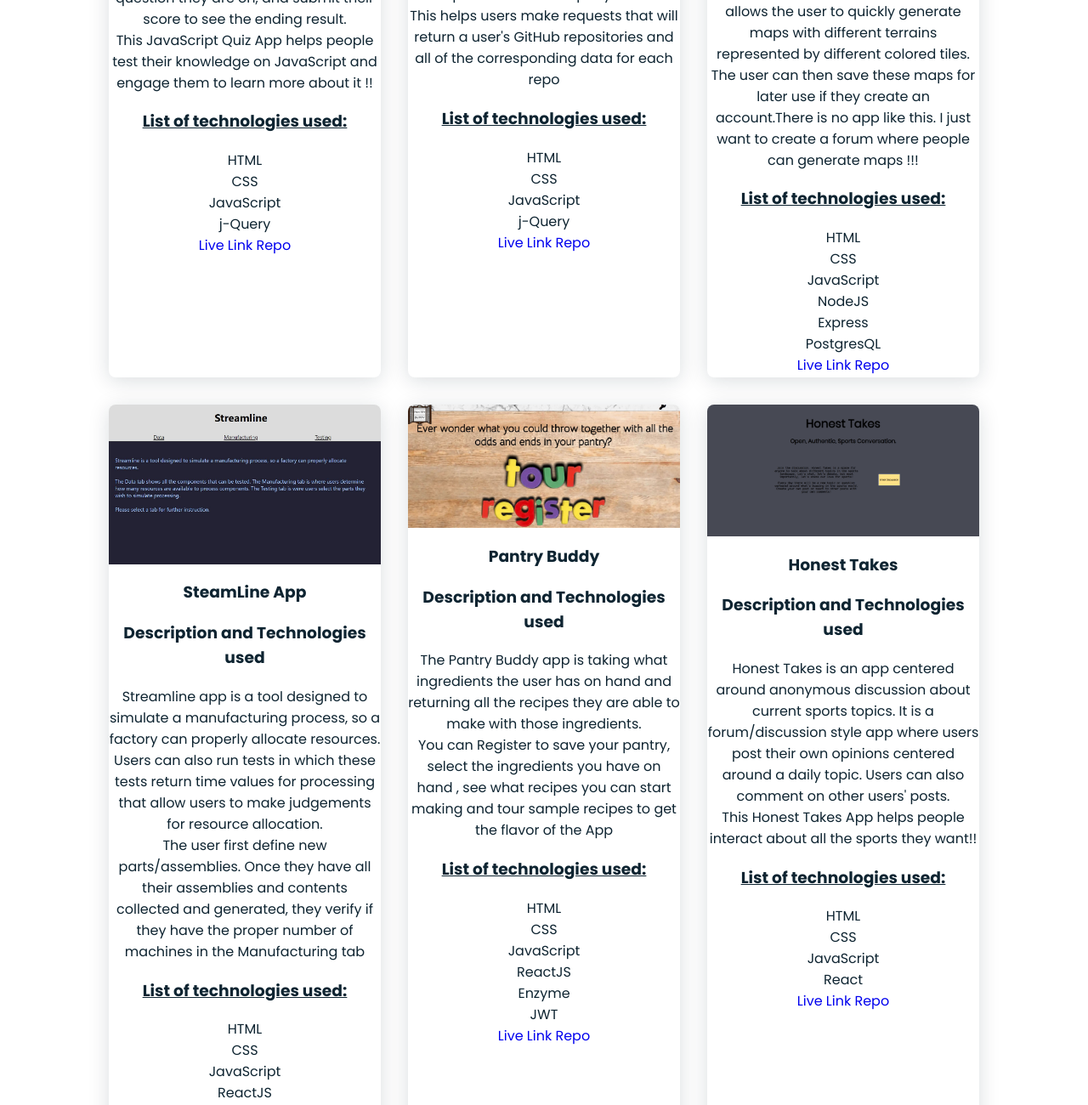
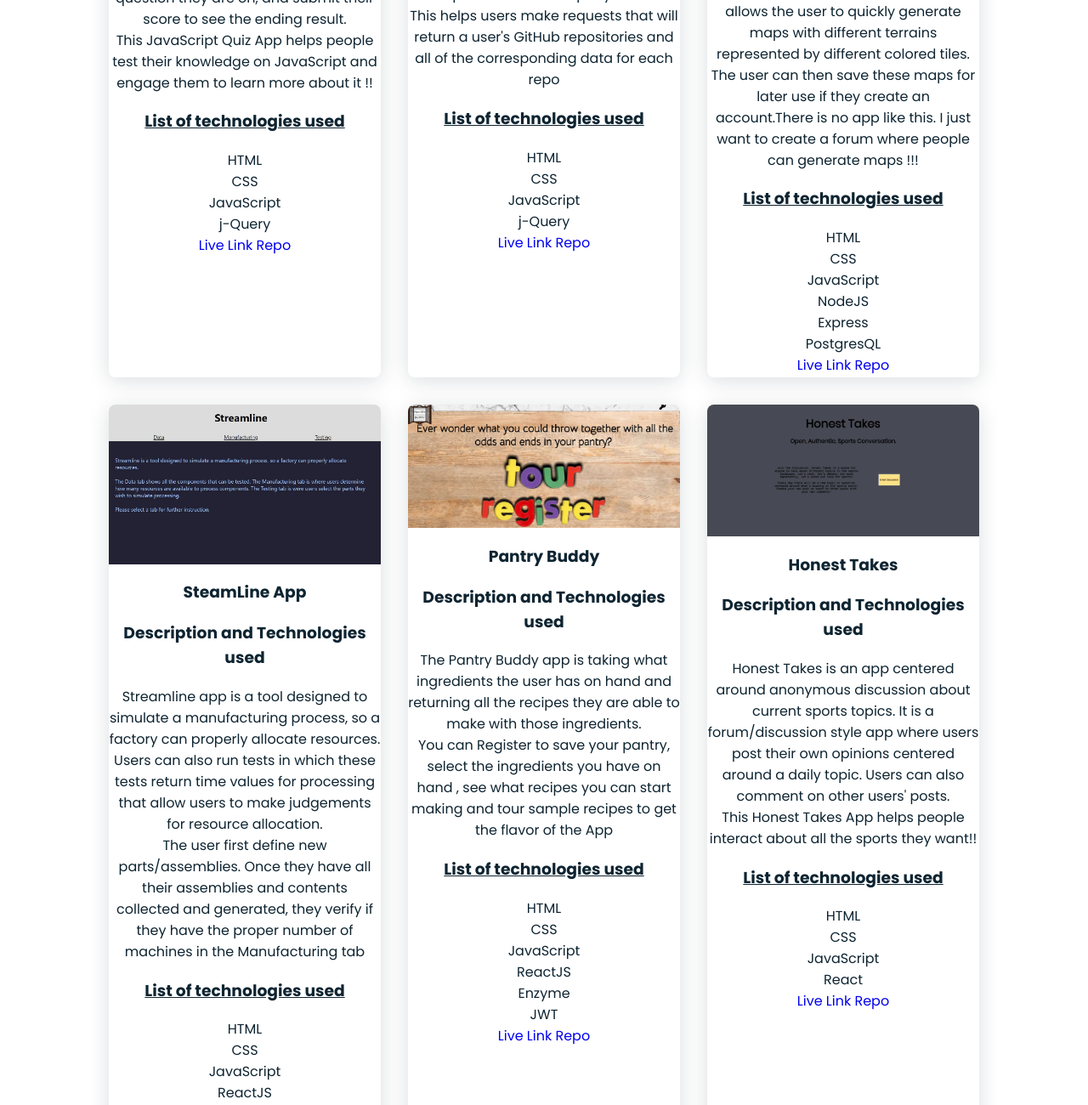
Before and after one commit to ksalcce/ksalcce.github.portfolio, a plain HTML site: page index.html in a window 1280 px wide. Shown: the part 2840-4140 px from the top of the page at 85% size. Drawn offline with nearby package versions, Linux system fonts and the light colour scheme.

Commit message:
Update index.html

```diff
--- a/index.html
+++ b/index.html
@@ -165,7 +165,7 @@
 							   <h3>Description and Technologies used</h3>
 							   <p>Quiz app allows a person to test their knowledge about Javascript. There are 5 questions within the quiz where users can know their score, know what question they are on, and submit their score to see the ending result.</p>
 							   <p>This JavaScript Quiz App helps people test their knowledge on JavaScript and engage them to learn more about it !! </p>
-							   <h3 class="list">List of technologies used:</h3>
+							   <h3 class="list">List of technologies used</h3>
 						 <ul class="technologies">
 							<li>HTML</li>
 							<li>CSS</li>
@@ -181,7 +181,7 @@
 							   <h3>Description and Technologies used</h3>
 							   <p>Search any company below and get not only the company information of their location and their number of repos. But also the weather of the main headquaters of the company as well !!!</p>
 							   <p>This helps users make requests that will return a user's GitHub repositories and all of the corresponding data for each repo</p>
-                               <h3 class="list">List of technologies used:</h3>
+                               <h3 class="list">List of technologies used</h3>
 						 <ul class="technologies">
 							<li>HTML</li>
 							<li>CSS</li>
@@ -197,7 +197,7 @@
 							   <h3>Description and Technologies used</h3>
 							   <p>The MapForge app is a map generator for tabletop role-playing games that allows the user to quickly generate maps with different terrains represented by different colored tiles. </p>
 							   <p>The user can then save these maps for later use if they create an account.There is no app like this. I just want to create a forum where people can generate maps !!!</p>
-							   <h3 class="list">List of technologies used:</h3>
+							   <h3 class="list">List of technologies used</h3>
 						 <ul class="technologies">
 							<li>HTML</li>
 							<li>CSS</li>
@@ -216,7 +216,7 @@
 							   <p>Streamline app is a tool designed to simulate a manufacturing process, so a factory can properly allocate resources.</p>
                                <p>Users can also run tests in which these tests return time values for processing that allow users to make judgements for resource allocation. </p>
                                <p>The user first define new parts/assemblies. Once they have all their assemblies and contents collected and generated, they verify if they have the proper number of machines in the Manufacturing tab </p>
-							   <h3 class="list">List of technologies used:</h3>
+							   <h3 class="list">List of technologies used</h3>
 						 <ul class="technologies">
 							<li>HTML</li>
 							<li>CSS</li>
@@ -234,7 +234,7 @@
 							   <h3>Description and Technologies used</h3>
 							   <p>The Pantry Buddy app is taking what ingredients the user has on hand and returning all the recipes they are able to make with those ingredients.</p>
 							   <p>You can Register to save your pantry, select the ingredients you have on hand , see what recipes you can start making and tour sample recipes to get the flavor of the App </p>
-							   <h3 class="list">List of technologies used:</h3>
+							   <h3 class="list">List of technologies used</h3>
 						 <ul class="technologies">
 							<li>HTML</li>
 							<li>CSS</li>
@@ -252,7 +252,7 @@
 							   <h3>Description and Technologies used</h3>
 							   <p>Honest Takes is an app centered around anonymous discussion about current sports topics. It is a forum/discussion style app where users post their own opinions centered around a daily topic. Users can also comment on other users' posts.</p>
 							   <p>This Honest Takes App helps people interact about all the sports they want!! </p>
-							   <h3 class="list">List of technologies used:</h3>
+							   <h3 class="list">List of technologies used</h3>
 						 <ul class="technologies">
 							<li>HTML</li>
 							<li>CSS</li>
```
